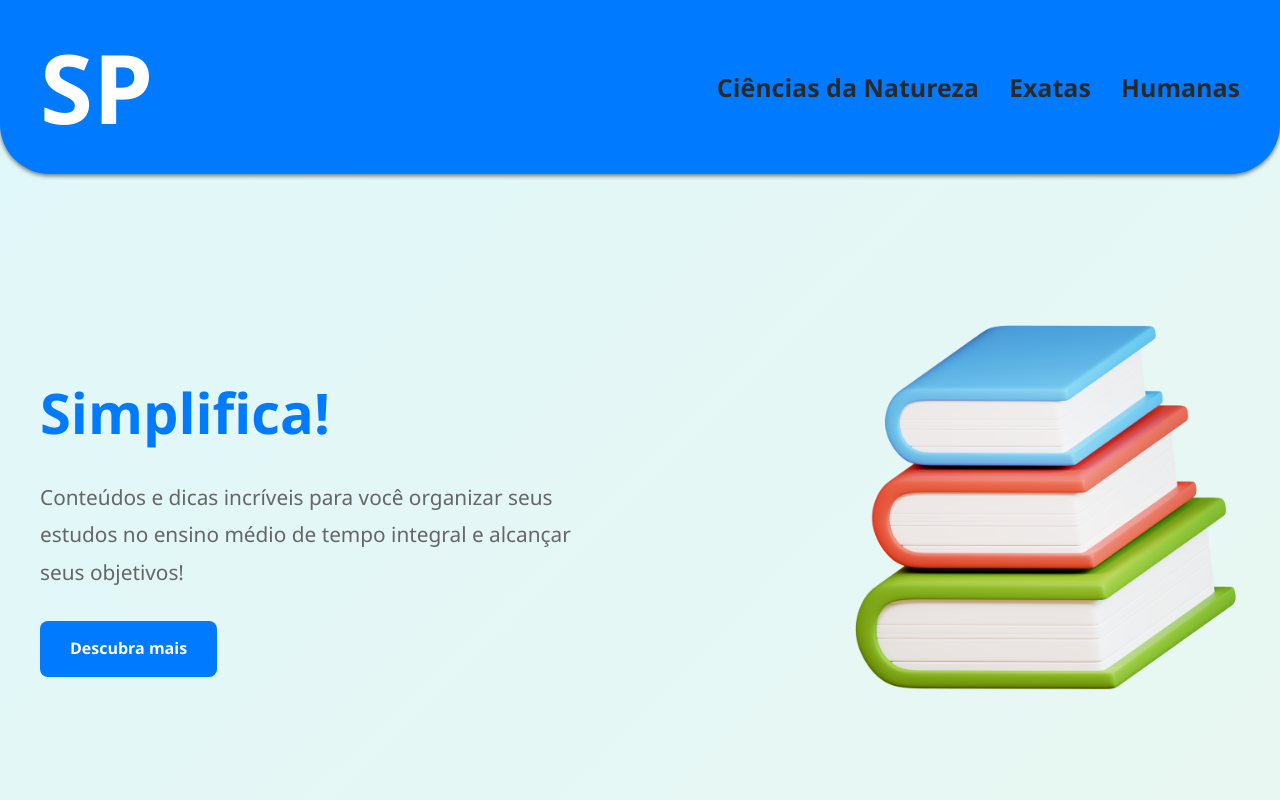
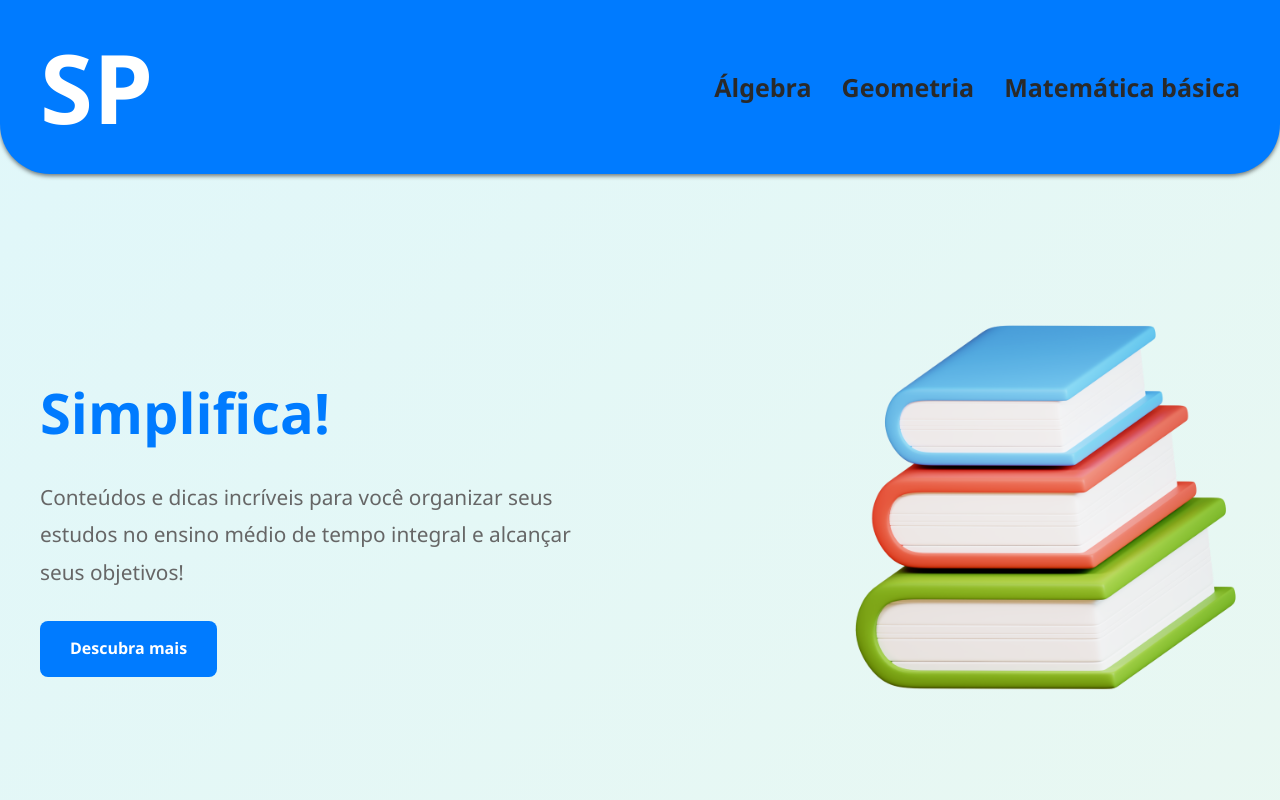
Before and after one commit to sbyas23/projeto-simplifica, a plain HTML site: page index.html in a window 1280 px wide. Shown: the top 800 px of the page. Drawn offline with Linux system fonts and the light colour scheme.

Commit message:
Update index.html

```diff
--- a/index.html
+++ b/index.html
@@ -15,9 +15,9 @@
             </div>
             <nav>
                 <ul>
-                    <li><a href="#">Ciências da Natureza</a></li>
-                    <li><a href="#">Exatas</a></li>
-                    <li><a href="#">Humanas</a></li>
+                    <li><a href="#">Álgebra</a></li>
+                    <li><a href="#">Geometria</a></li>
+                    <li><a href="#">Matemática básica</a></li>
                 </ul>
             </nav>
         </div>
@@ -95,6 +95,11 @@
         </div>
     </section>
 
+     <section class="feature4">
+        <div id="line">
+        </div>
+    </section>
+
     <section class="call-to-action">
         <div class="container">
             <h2>Comece a simplificar seus estudos agora!</h2>
```
